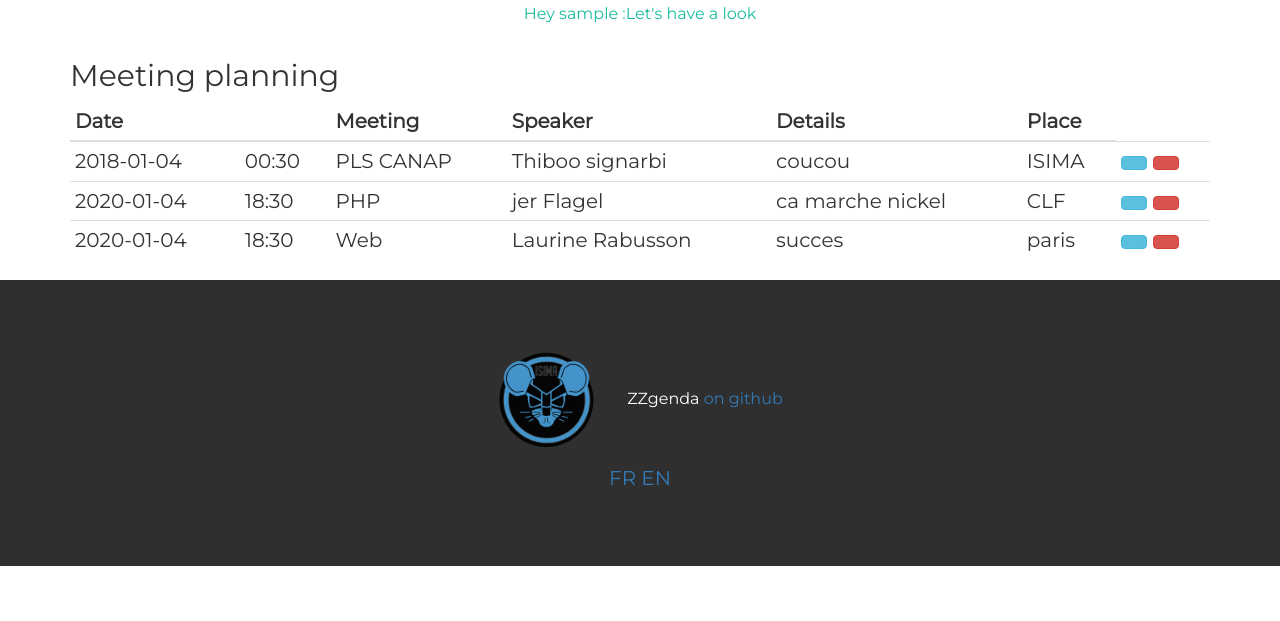
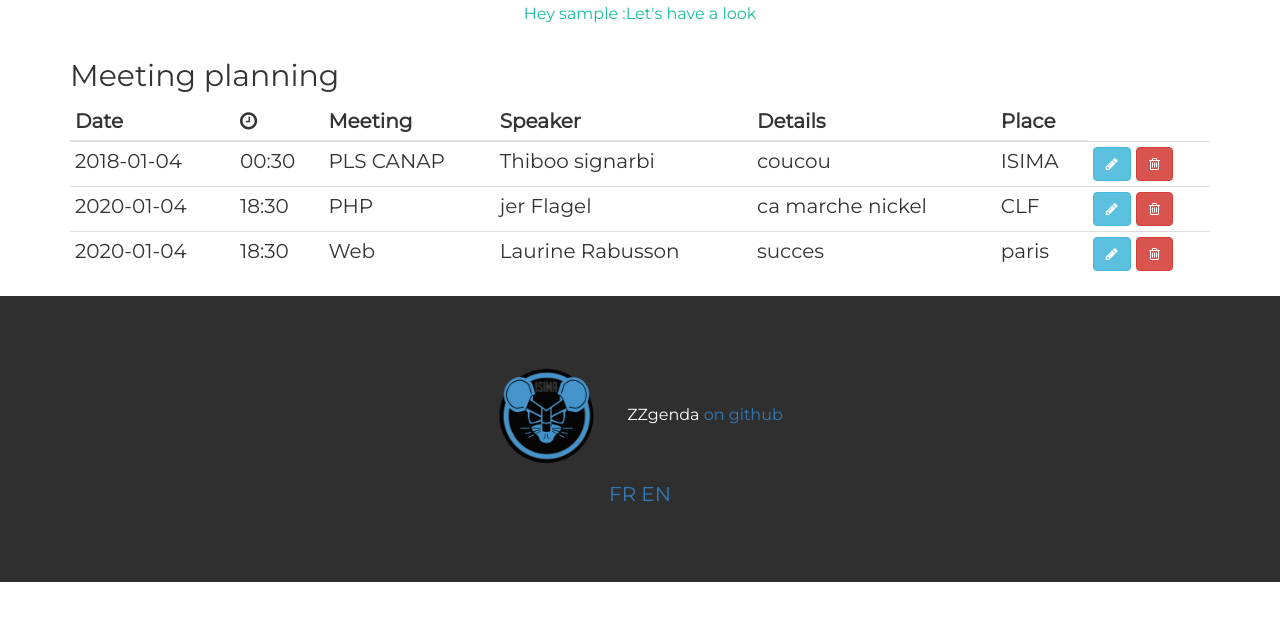
Before and after one commit to jeflagel/ZZgenda, a PHP site: page /pages/calendrier.php in a window 1280 px wide. Shown: the part 80-701 px from the top of the page. Run offline with PHP 8.4, Linux system fonts and the light colour scheme; the visitor is signed in with stand-in values (Sample User, id 1); some libraries are stand-ins or nearby versions.

Commit message:
VERSION FINAL A PRESENTER

```diff
--- a/pages/calendrier.php
+++ b/pages/calendrier.php
@@ -31,6 +31,8 @@ require_once('fonction.php') ;
   <link href="https://fonts.googleapis.com/css?family=Montserrat" rel="stylesheet">
   <script src="https://ajax.googleapis.com/ajax/libs/jquery/3.2.1/jquery.min.js"></script>
   <script src="https://maxcdn.bootstrapcdn.com/bootstrap/3.3.7/js/bootstrap.min.js"></script>
+  <link href="../font-awesome" rel="stylesheet">
+  <link href="../assets/font-awesome/font-awesome-4.7.0/css/font-awesome.min.css" rel="stylesheet">
 </head>
 <body>
 
```
